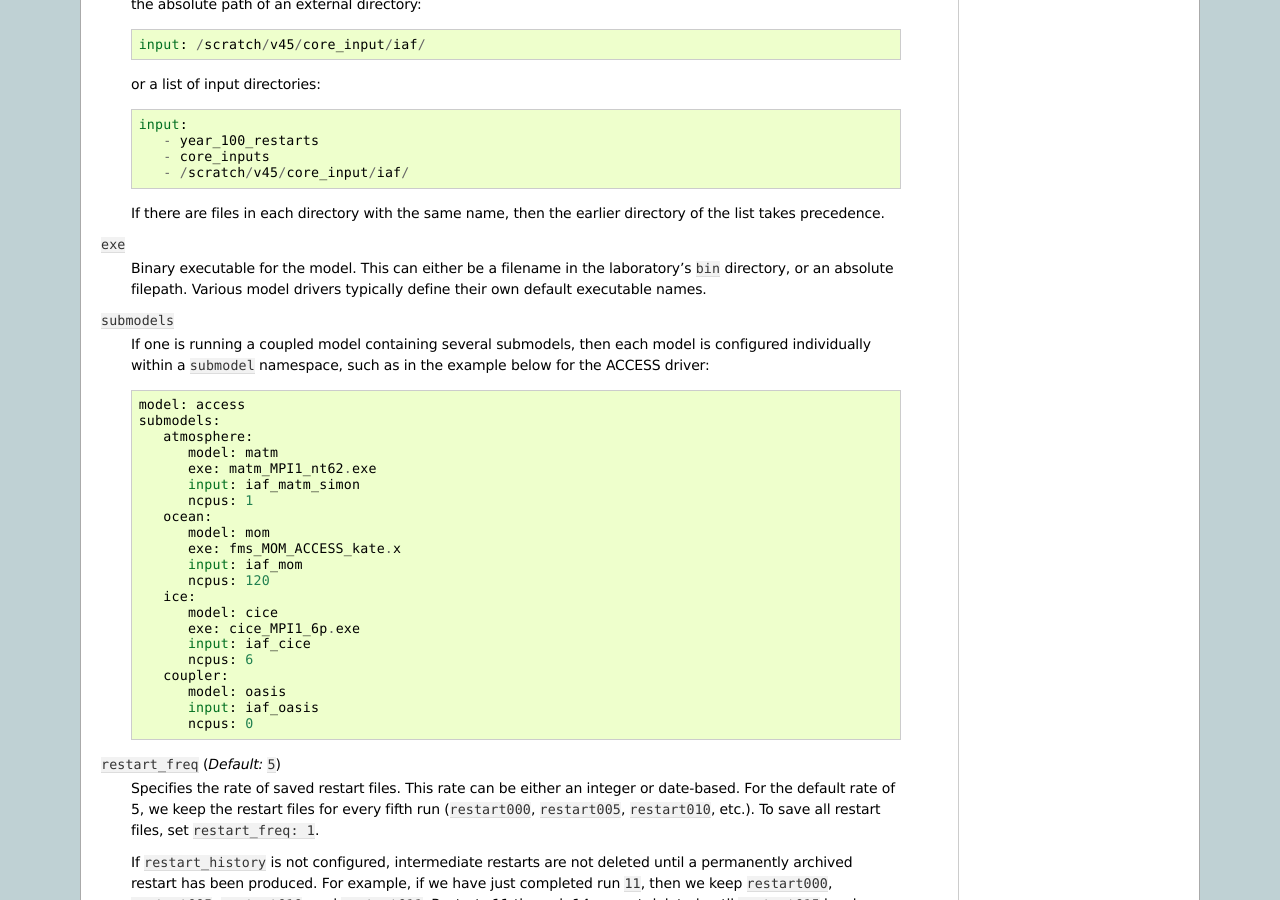
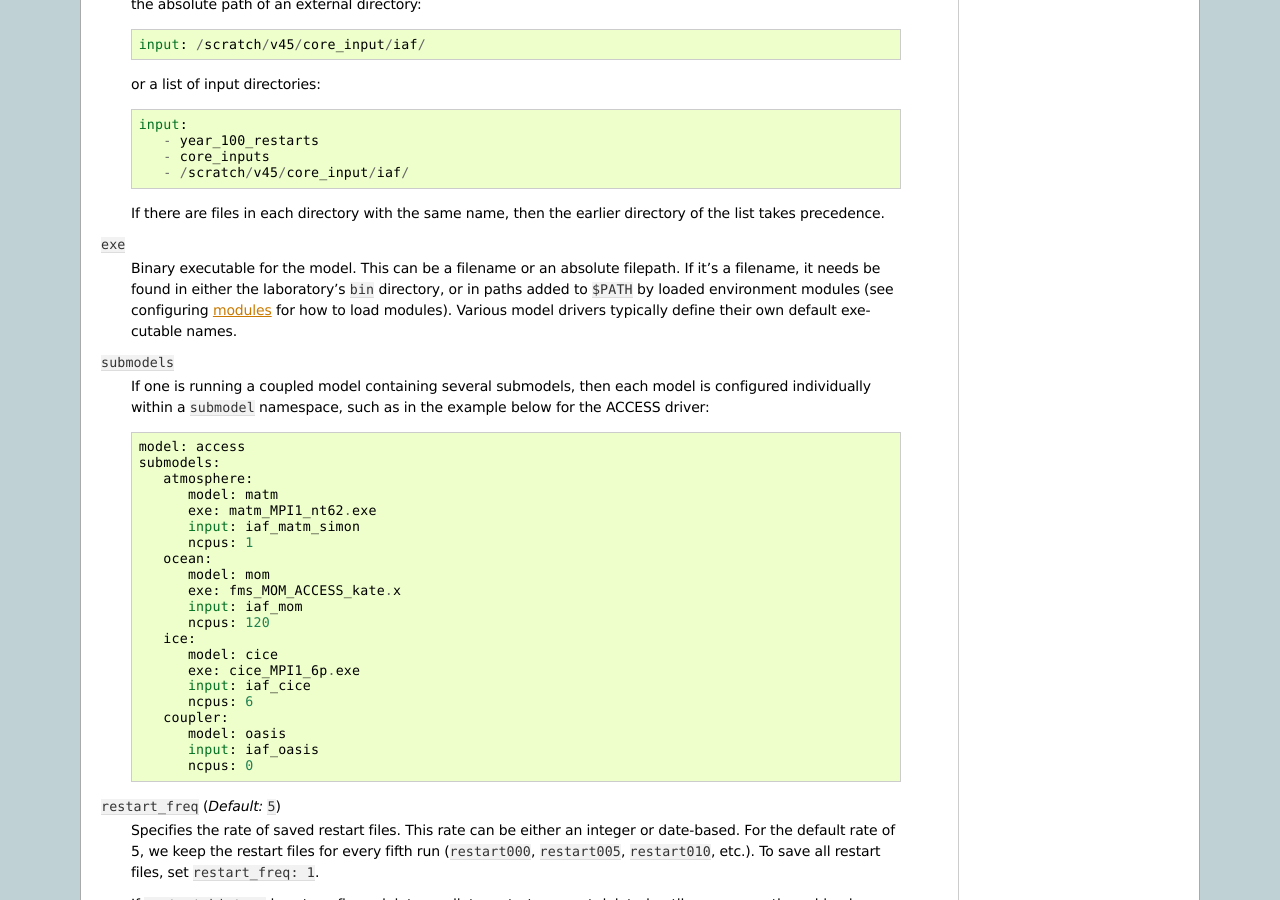
Before and after one commit to payu-org/payu, a Sphinx documentation site: the page built from docs/source/config.rst, in a window 1280 px wide and 900 px high, scrolled down 2258 px. Built offline with Sphinx 7.4.7, drawn with Linux system fonts in a browser that asks for light colours; some of the changed text lies outside the part shown.

Commit message:
Update docs on model executable loaded via environment modules

```diff
--- a/docs/source/config.rst
+++ b/docs/source/config.rst
@@ -163,9 +163,12 @@ configuration.
    directory of the list takes precedence.
 
 ``exe``
-   Binary executable for the model. This can either be a filename in the
-   laboratory's ``bin`` directory, or an absolute filepath. Various model
-   drivers typically define their own default executable names.
+   Binary executable for the model. This can be a filename or an absolute
+   filepath. If it's a filename, it needs be found in either the laboratory's
+   ``bin`` directory, or in paths added to ``$PATH`` by loaded environment
+   modules (see configuring :ref:`modules<configuring-modules>` for how to load
+   modules).
+   Various model drivers typically define their own default executable names.
 
 ``submodels``
    If one is running a coupled model containing several submodels, then each
@@ -551,6 +554,7 @@ Miscellaneous
    Ignore any restart files and repeat the initial run upon resubmission. This
    is generally only used for testing purposes, such as bit reproducibility.
 
+.. _configuring-modules:
 ``modules``
    Specify lists of environment modules and/or directories
    to load/use at the start of the PBS job, for example::
@@ -563,9 +567,11 @@ Miscellaneous
             - parallel-netcdf-1.12.3
             - xerces-c-3.2.3
 
-   This is seldom needed, because payu is good at automatically determining
-   the environment modules required by model executables. If the modules
-   require `module use` in order to be found, this command can also be run
+   As environment modules can be used to determine model executable paths,
+   the modules loaded are required to be unique. This means modules should be
+   specified with a version, and modules of the same name and version
+   should not be found in multiple module directories.
+   If the modules require `module use` in order to be found, this command can also be run
    prior to `payu run` instead of listing the directory under the `use` option,
    e.g.::
 
```
